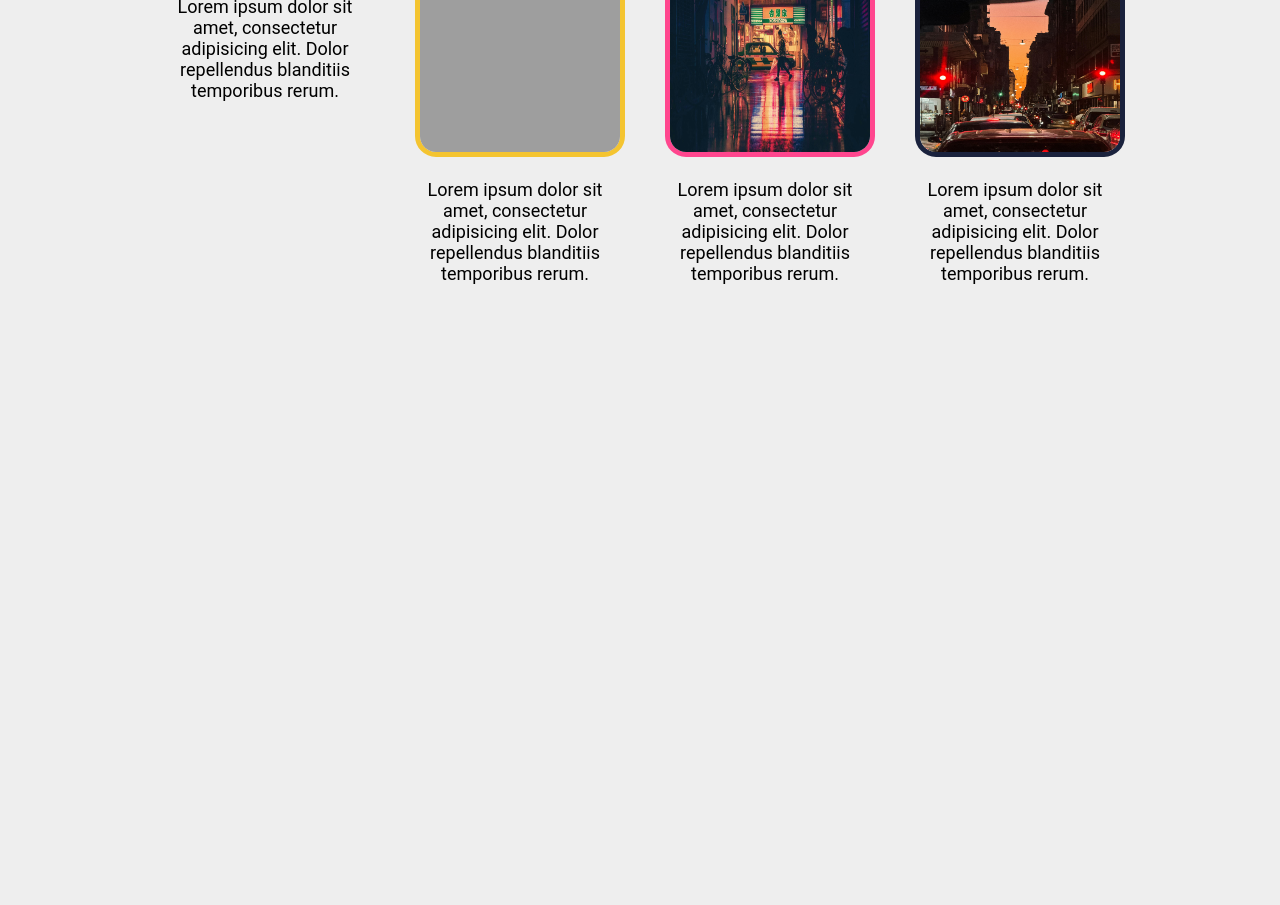
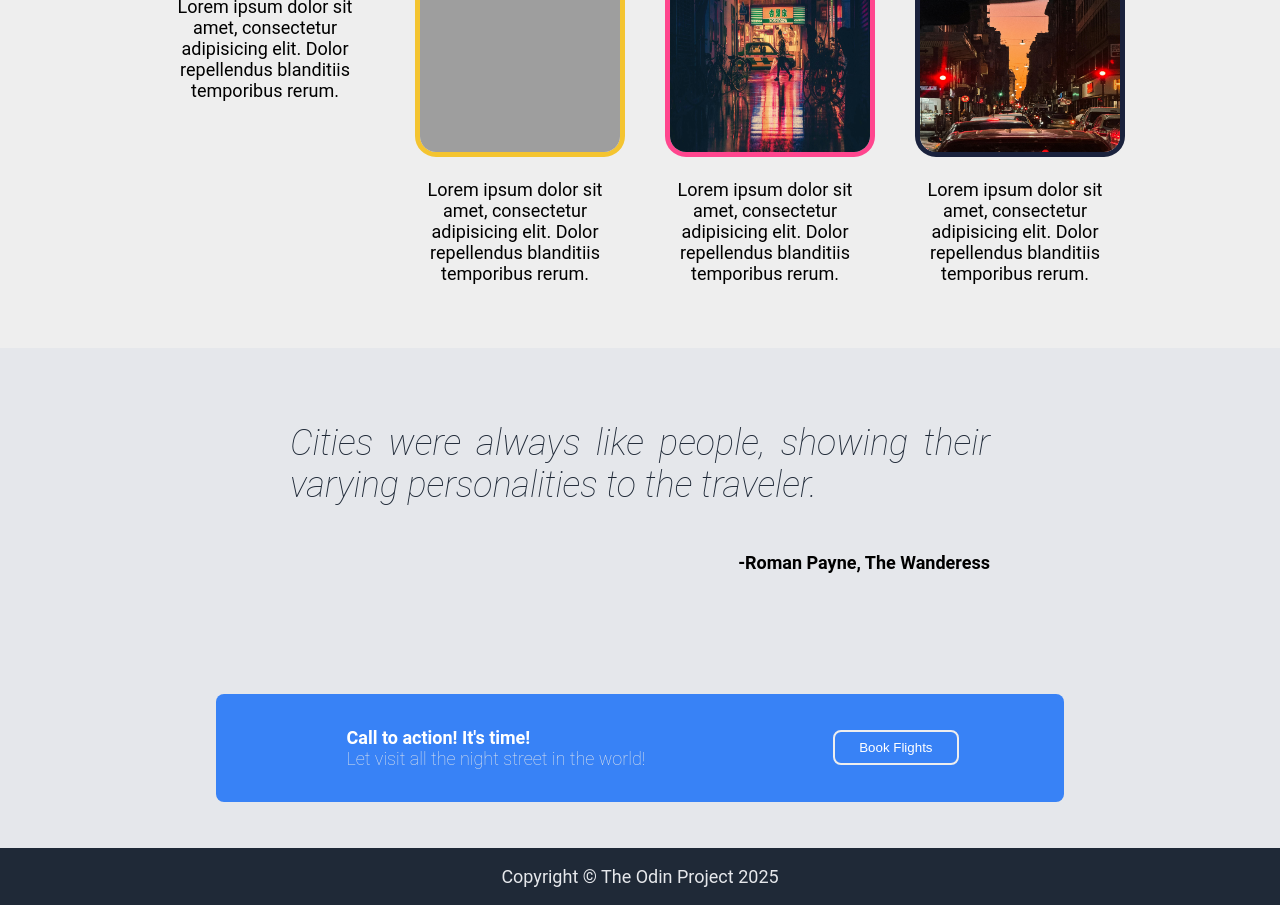
Before and after one commit to hatstraw/landing-page, a plain HTML site: page index.html in a window 1280 px wide. Shown: the part 720-1625 px from the top of the page. Before the commit the page ends 1068 px from the top, so only its background shows below. Drawn offline with Linux system fonts and the light colour scheme; grey boxes are pictures that could not be loaded.

Commit message:
Finished landing page

```diff
--- a/index.html
+++ b/index.html
@@ -44,36 +44,49 @@
                 <div class="image">
                     <img src="./images/street1.jpg" alt="Night street">
                 </div>
-                <p>Lorem ipsum dolor sit amet, consectetur adipisicing elit. Dolor repellendus blanditiis temporibus rerum.</p>
+                <p>Lorem ipsum dolor sit amet, consectetur adipisicing elit. Dolor repellendus blanditiis temporibus
+                    rerum.</p>
             </div>
             <div class="element">
                 <div class="image">
                     <img src="./images/street2.jpg" alt="Night street">
                 </div>
-                <p>Lorem ipsum dolor sit amet, consectetur adipisicing elit. Dolor repellendus blanditiis temporibus rerum.</p>
+                <p>Lorem ipsum dolor sit amet, consectetur adipisicing elit. Dolor repellendus blanditiis temporibus
+                    rerum.</p>
             </div>
             <div class="element">
                 <div class="image">
                     <img src="./images/street3.jpg" alt="Night street">
                 </div>
-                <p>Lorem ipsum dolor sit amet, consectetur adipisicing elit. Dolor repellendus blanditiis temporibus rerum.</p>
+                <p>Lorem ipsum dolor sit amet, consectetur adipisicing elit. Dolor repellendus blanditiis temporibus
+                    rerum.</p>
             </div>
             <div class="element">
                 <div class="image">
                     <img src="./images/street4.jpg" alt="Night street">
                 </div>
-                <p>Lorem ipsum dolor sit amet, consectetur adipisicing elit. Dolor repellendus blanditiis temporibus rerum.</p>
+                <p>Lorem ipsum dolor sit amet, consectetur adipisicing elit. Dolor repellendus blanditiis temporibus
+                    rerum.</p>
             </div>
         </div>
     </div>
     <div class="quote">
-
+        <blockquote cite="Roman Payne, The Wanderess">Cities were always like people, showing their varying
+            personalities to the traveler.</blockquote>
+        <h4>-Roman Payne, The Wanderess</h4>
     </div>
-    <div class="lowerContent">
+    <div class="lowercontent">
+        <div class="content">
+            <div class="info">
+                <h4>Call to action! It's time!</h4>
+                <p>Let visit all the night street in the world!</p>
+            </div>
+            <button>Book Flights</button>
+        </div>
 
     </div>
     <div class="footer">
-        <!-- <p>Copyright The Odin Project 2025</p> -->
+        <p>Copyright &copy; The Odin Project 2025</p>
     </div>
 </body>
 
--- a/style.css
+++ b/style.css
@@ -137,3 +137,69 @@ button {
 .container > .element:nth-child(4) img{
     border: 5px #1A223D solid;
 }
+
+/* quote section */
+.quote{
+    height: 300px;
+    background: #E5E7EB;
+    display: flex;
+    flex-flow: column wrap;
+    justify-content: center;
+    align-content: center;
+    align-items: flex-end;
+}
+
+.quote blockquote{
+    margin: 20px;
+    font-size: 36px;
+    font-weight: lighter;
+    font-style: italic;
+    color: #1F2937;
+    text-align: justify;
+    max-width: 700px;
+    flex-basis: 30%;
+}
+.quote h4{
+    margin: 20px 20px;
+
+}
+
+/* lowercontent */
+.lowercontent{
+    height: 200px;
+    background: #E5E7EB;
+    display: flex;
+    justify-content: center;
+    align-items: center;
+}
+
+.content {
+    border: none;
+    border-radius: 8px;
+    background: #3882F6;
+    color: white;
+    padding: 8px 24px;
+    max-width: 800px;
+    flex-basis: 80%;
+    display: flex;
+    flex-wrap: wrap;
+    justify-content: space-around;
+    align-items: center;
+}
+
+.info{
+    padding: 25px;
+}
+
+.content h4 {
+    margin: 0;
+}
+.content p{
+    margin: 0;
+    font-size: 18px;
+    font-weight: lighter;
+    color: #E5E7EB;
+}
+.content button {
+    border: 2px #eee solid;
+}
```
